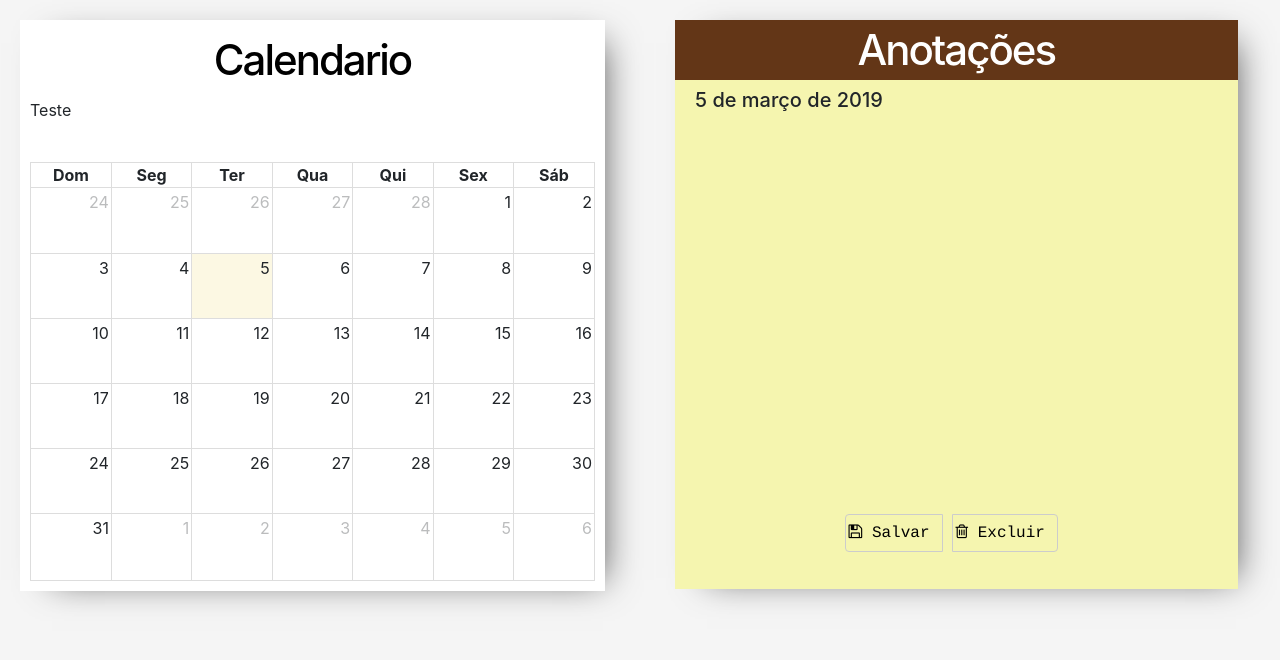
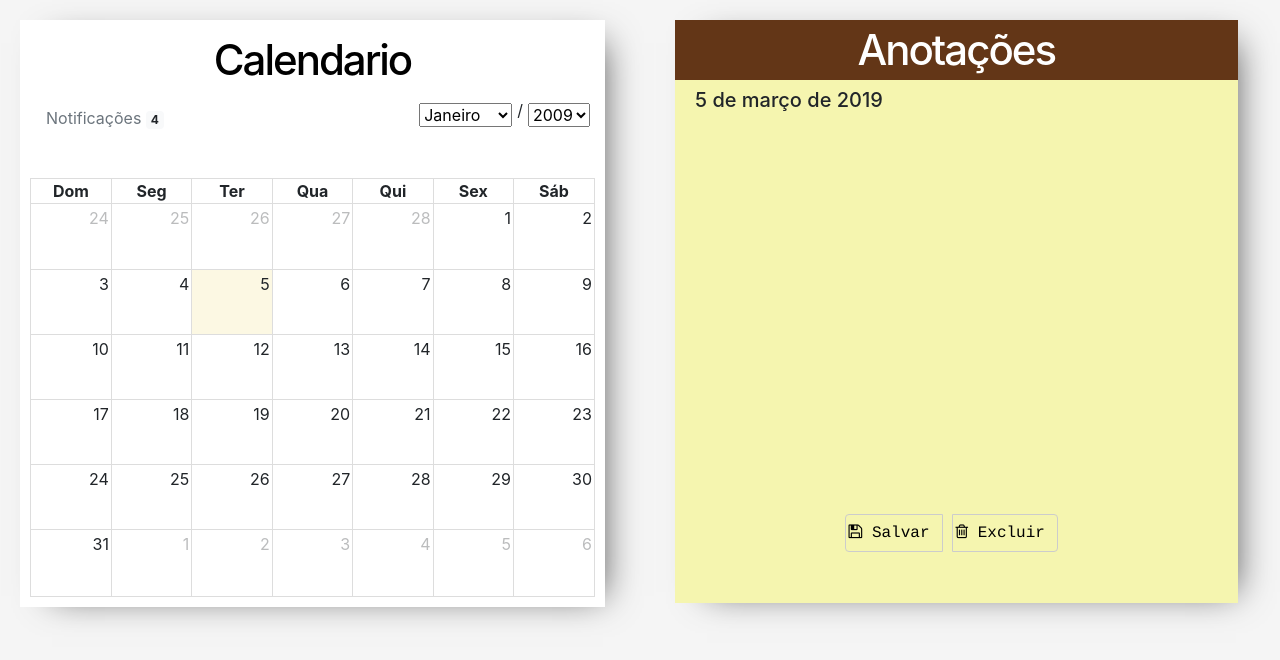
Before and after one commit to DarkTiengo/sinteagro, a Django app: page /index/ in a window 1280 px wide. Shown: the part 56-716 px from the top of the page. Run offline with Django 3.2, Linux system fonts and the light colour scheme; a user stored in the database is signed in; data comes from the database, SQL or seed files in the repository; both versions use the stored data as it was after the commit; lists and menus that the app fills with data are empty; some libraries are stand-ins or nearby versions.

Commit message:
Calendar Update

```diff
--- a/sinteagro/sinteagros/fazendas.py
+++ b/sinteagro/sinteagros/fazendas.py
@@ -1,5 +1,13 @@
 from .models import Fazenda, Safra
 
+mes = {
+    1 : 'Janeiro',
+    2 : 'Fevereiro'
+}
+
+ano = []
+for x in range(2009, 2020):
+    ano.append(x)
 
 #Auxiliar do Views de Fazenda
 def gera_Menu(usuario):
--- a/sinteagro/sinteagros/templates/sinteagros/index.html
+++ b/sinteagro/sinteagros/templates/sinteagros/index.html
@@ -13,6 +13,7 @@
     // Create Notepad / Cria agenda
     $("#note-date").append(moment().format('LL'));
     $("#date").val(moment().format("YYYY-MM-DD"));
+
 
     //js Calendario
     moment().locale('pt-br');
@@ -110,13 +111,38 @@ $('#calendar').fullCalendar({
 });
 </script>
 
-
+<div class="content">
   <div class="row">
     <div class="col-md-6">
       <div class="widget-sinteagro">
         <h4 class="title-widget">Calendario</h4>
-      <div class="calendar-menu">
-        Teste
+        <div class="row">
+          <div id="calendar-menu-left" class="col-md-6">
+            <nav>
+              <a href="#" class="nav-link disabled">Notificações <span class="badge badge-light">4</span></a>
+            </nav>
+          </div>
+          <div id="calendar-menu-right"  class="col-md-6">
+            <ul class="nav justify-content-end">
+              <li class="nav-item">
+                <select class="select-date" name="mouth" id="month">
+                  {% for s,m in month.items %}
+                    <option value="{{s}}">{{m}}</option>
+                  {% endfor %}
+                </select>
+              </li>
+              <li class="nav-item">
+                /
+              </li>
+              <li class="nav-item">
+                <select class="select-date" name="year" id="year">
+                {% for y in year %}
+                  <option value="{{y}}">{{y}}</option>
+                {% endfor %}
+                </select>
+              </li>
+            </ul>
+          </div>
         </div>
         <div id="calendar">
 
@@ -133,10 +159,12 @@ $('#calendar').fullCalendar({
             <li>
               <textarea name="note" rows="11" cols="45" class="input-note" maxlength="250">{{note}}</textarea>
             </li>
-          <li><div class="btn-group d-flex justify-content-center" role="group">
+            <li>
+              <div class="btn-group d-flex justify-content-center" role="group">
                 <button class="btn btn-note" type="button" name="save" id="save"><i class="fa fa-save"></i> Salvar</button>
                 <button class="btn btn-note" type="button" name="delete" id="delete"><i class="fa fa-trash-o"></i> Excluir</button>
-          </div></li>
+              </div>
+            </li>
           </ul>
           <input type="hidden" name="date" id="date" value="">
         </form>
@@ -145,4 +173,6 @@ $('#calendar').fullCalendar({
 
   </div>
 
+</div>
+
 {% endblock content %}
--- a/sinteagro/sinteagros/urls.py
+++ b/sinteagro/sinteagros/urls.py
@@ -9,7 +9,6 @@ from django.conf.urls.static import static
 urlpatterns = [
     #Pagina inicial
     path('',views.index,name='index'),
-    path('index/',views.index,name='index'),
     path('cadastrar_fazenda',views.cadastrar_fazenda,name='cadastrar_fazenda'),
     path('fazenda/<fazenda_id>/',views.fazenda,name='fazenda'),
     path('fazenda/<fazenda_id>/<alert>/',views.fazenda,name='fazenda'),
--- a/sinteagro/sinteagros/views.py
+++ b/sinteagro/sinteagros/views.py
@@ -19,6 +19,8 @@ def index(request):
     """Pagina inicial  / Main Menu"""
     contexto = gera_Menu(request.user)
     contexto['home'] = True
+    contexto['month'] = mes
+    contexto['year'] = ano
     return render(request,'sinteagros/index.html',contexto)
 
 @login_required()
--- a/sinteagro/static/css/styles.css
+++ b/sinteagro/static/css/styles.css
@@ -20,6 +20,11 @@ body {
   text-align: center;
   padding: 5px;
 }
+
+.select-date{
+  margin: 5px;
+}
+
 
 #note {
   position: relative;
```
Also changed, not shown: sinteagro/db.sqlite3. Lines whose indentation alone changed are shown as unchanged.
